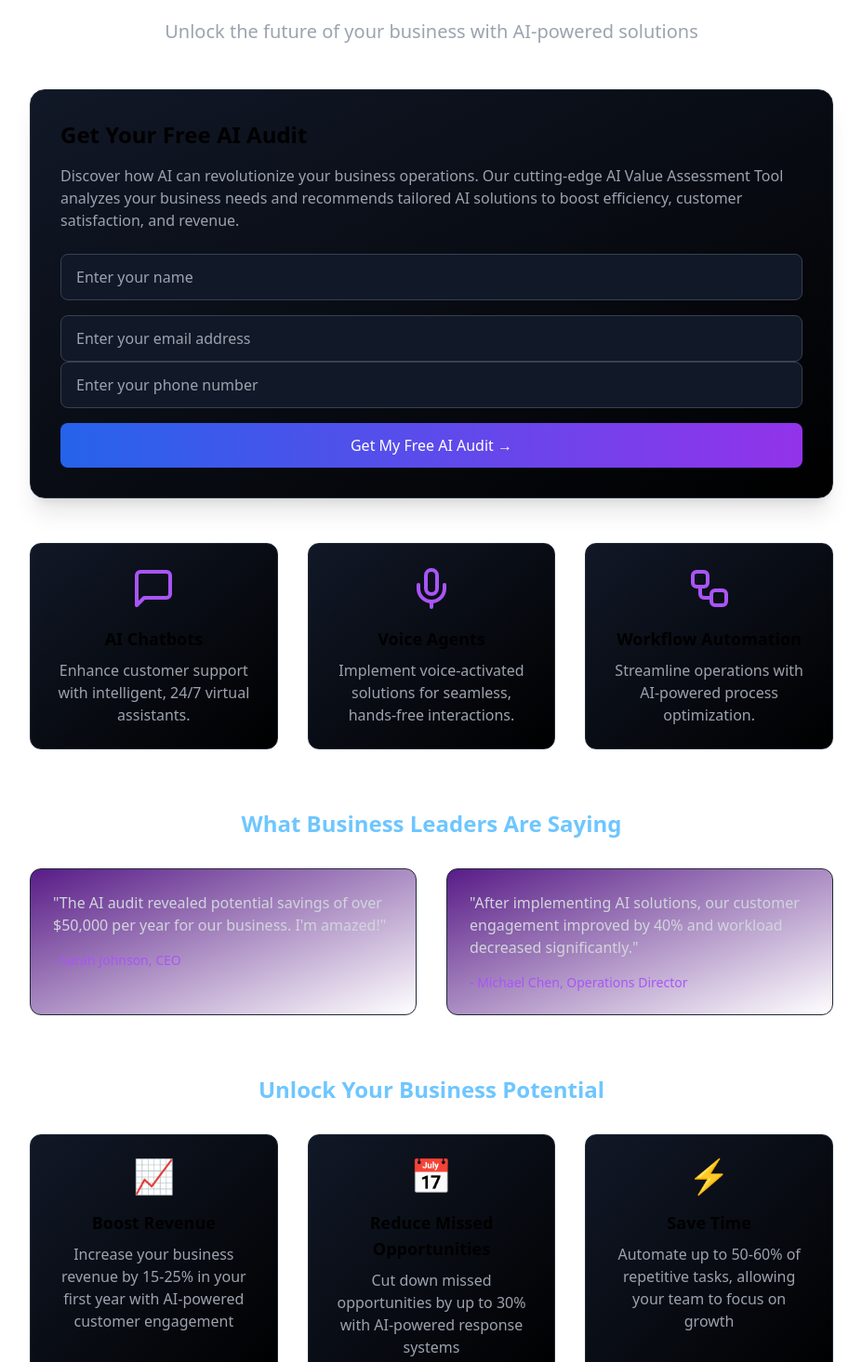
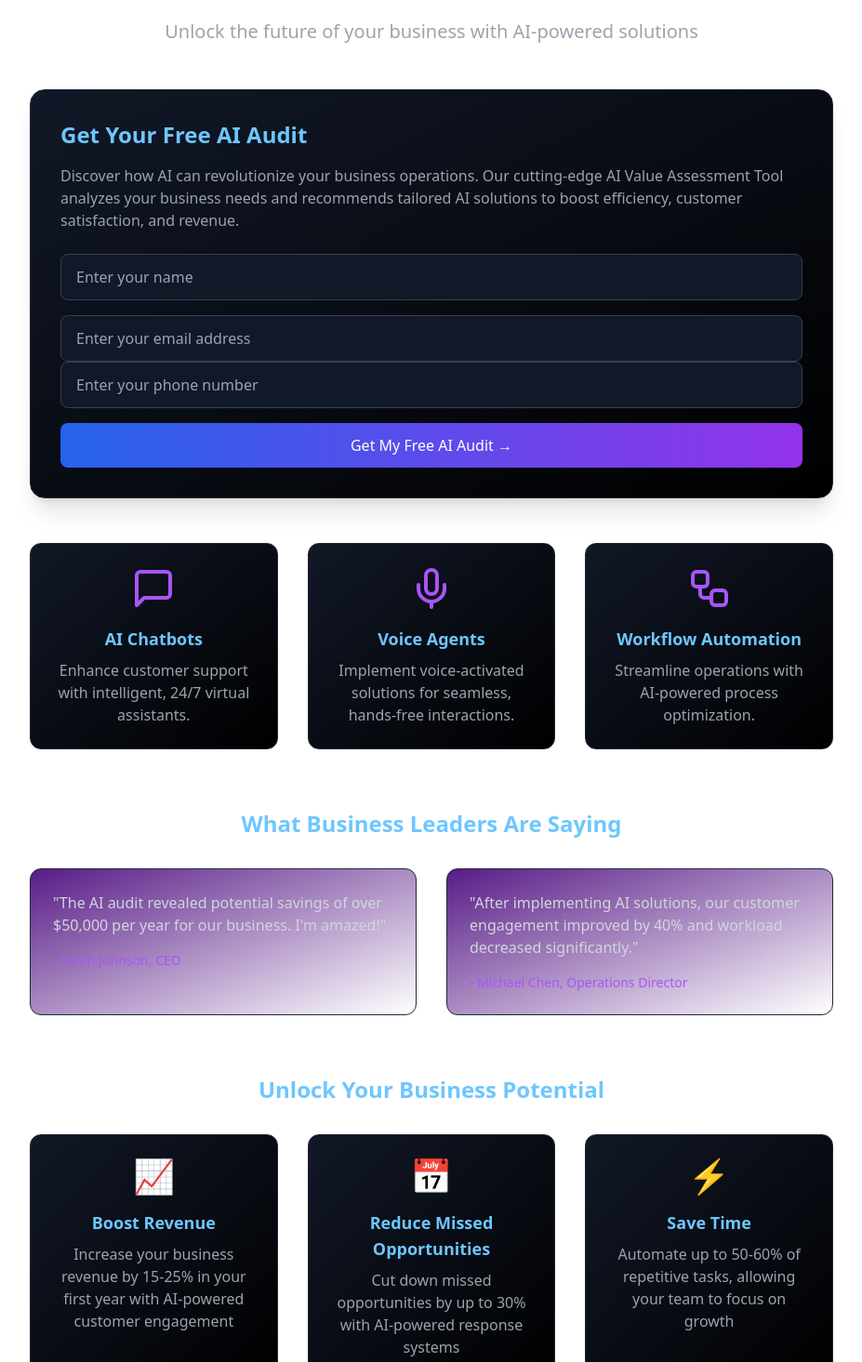
Before and after one commit to manojsaharan01/ana_funnel, a React (Vite) app: page / in a window 1280 px wide. Shown: the part 165-1630 px from the top of the page at 93% size, without its empty margins (176-1103 px from the left). Built offline with nearby package versions, Linux system fonts and the light colour scheme.

Commit message:
fixed color

```diff
--- a/src/pages/AssessmentTool.tsx
+++ b/src/pages/AssessmentTool.tsx
@@ -283,7 +283,7 @@ export default function AssessmentTool({ userInfo }: AssessmentToolProps) {
 
         <div className="text-center space-y-8">
           <div className="bg-white dark:bg-gray-800 rounded-xl shadow-lg p-6 inline-block">
-            <h2 className="text-2xl font-bold mb-2">
+            <h2 className="text-2xl font-bold mb-2 text-[#6EC6FF]">
               Total Potential Annual Savings:
               <span className="ml-2 bg-gradient-to-r from-purple-600 to-blue-500 bg-clip-text text-transparent">
                 ${calculateTotalSavings().toLocaleString()}
--- a/src/pages/WelcomeForm.tsx
+++ b/src/pages/WelcomeForm.tsx
@@ -59,7 +59,7 @@ export default function LandingPage({ setUserInfo }: LandingPageProps) {
       </div>
 
       <div className="bg-gradient-to-br from-gray-900 to-black border border-gray-800 rounded-2xl p-8 mb-12 shadow-xl">
-        <h2 className="text-2xl font-bold mb-4">Get Your Free AI Audit</h2>
+        <h2 className="text-2xl font-bold mb-4 text-[#6EC6FF]">Get Your Free AI Audit</h2>
         <p className="text-gray-400 mb-6">
           Discover how AI can revolutionize your business operations. Our cutting-edge AI Value Assessment Tool analyzes your
           business needs and recommends tailored AI solutions to boost efficiency, customer satisfaction, and revenue.
@@ -108,17 +108,17 @@ export default function LandingPage({ setUserInfo }: LandingPageProps) {
       <div className="grid grid-cols-1 md:grid-cols-3 gap-8 mb-16">
         <div className="text-center p-6 bg-gradient-to-br from-gray-900 to-black border border-gray-800 rounded-xl">
           <MessageSquare className="h-12 w-12 mx-auto mb-4 text-purple-500" />
-          <h3 className="text-lg font-semibold mb-2">AI Chatbots</h3>
+          <h3 className="text-lg font-semibold mb-2 text-[#6EC6FF]">AI Chatbots</h3>
           <p className="text-gray-400">Enhance customer support with intelligent, 24/7 virtual assistants.</p>
         </div>
         <div className="text-center p-6 bg-gradient-to-br from-gray-900 to-black border border-gray-800 rounded-xl">
           <Mic className="h-12 w-12 mx-auto mb-4 text-purple-500" />
-          <h3 className="text-lg font-semibold mb-2">Voice Agents</h3>
+          <h3 className="text-lg font-semibold mb-2 text-[#6EC6FF]">Voice Agents</h3>
           <p className="text-gray-400">Implement voice-activated solutions for seamless, hands-free interactions.</p>
         </div>
         <div className="text-center p-6 bg-gradient-to-br from-gray-900 to-black border border-gray-800 rounded-xl">
           <Workflow className="h-12 w-12 mx-auto mb-4 text-purple-500" />
-          <h3 className="text-lg font-semibold mb-2">Workflow Automation</h3>
+          <h3 className="text-lg font-semibold mb-2 text-[#6EC6FF]">Workflow Automation</h3>
           <p className="text-gray-400">Streamline operations with AI-powered process optimization.</p>
         </div>
       </div>
@@ -141,7 +141,7 @@ export default function LandingPage({ setUserInfo }: LandingPageProps) {
           {benefits.map((benefit, index) => (
             <div key={index} className="text-center p-6 bg-gradient-to-br from-gray-900 to-black border border-gray-800 rounded-xl">
               <div className="text-4xl mb-4">{benefit.icon}</div>
-              <h3 className="text-lg font-semibold mb-2">{benefit.title}</h3>
+              <h3 className="text-lg font-semibold mb-2 text-[#6EC6FF]">{benefit.title}</h3>
               <p className="text-gray-400">{benefit.description}</p>
             </div>
           ))}
```
